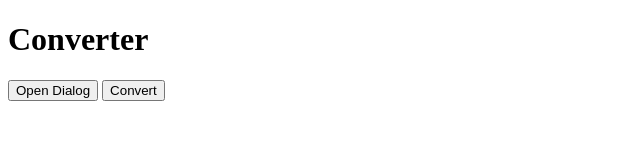
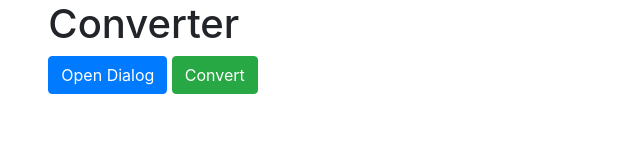
Before and after one commit to Synthetize/expense-tracker, an Electron app: page src/converter/converter.html in a window 800 px wide. Shown: the whole page, without its empty margins (0-640 px from the left). Drawn offline with nearby package versions, Linux system fonts and the light colour scheme.

Commit message:
converter page button style

```diff
--- a/src/converter/converter.html
+++ b/src/converter/converter.html
@@ -1,13 +1,17 @@
 <!DOCTYPE html>
-<html lang="en">
+<html lang="en" xmlns="http://www.w3.org/1999/html">
 <head>
     <meta charset="UTF-8">
     <title>Title</title>
+    <!-- Includi Bootstrap CSS -->
+    <link rel="stylesheet" href="https://stackpath.bootstrapcdn.com/bootstrap/4.3.1/css/bootstrap.min.css">
 </head>
 <body>
-<h1>Converter</h1>
-<button id="open-dialog-button">Open Dialog</button>
-<button id="convert-button">Convert</button>
+<div class="container col-md-11">
+    <h1>Converter</h1>
+    <button id="open-dialog-button" class="btn btn-primary">Open Dialog</button>
+    <button id="convert-button" class="btn btn-success">Convert</button>
+</div>
 <script src="converter.js"></script>
 </body>
 </html>
```
